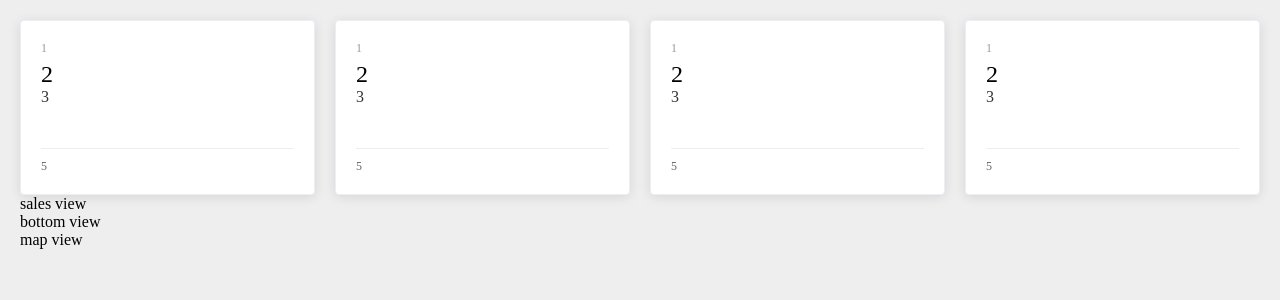
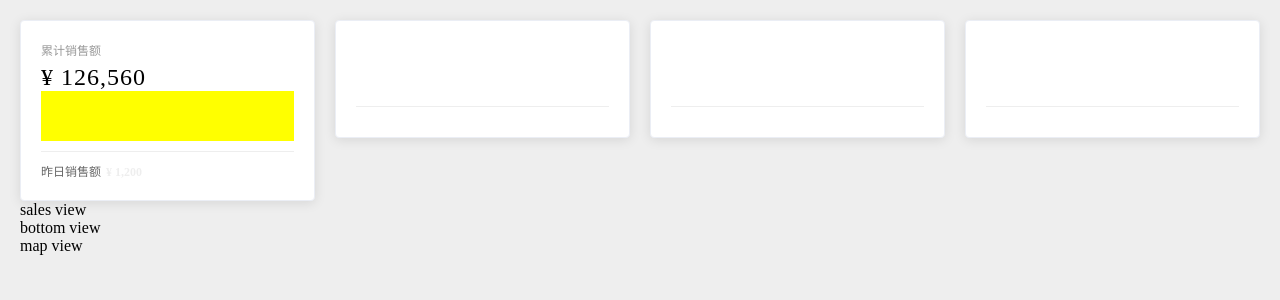
Before and after one commit to Yuan-Desheng/Desktop, a Vue app in the folder imooc-datav-report-dev/: page /#/ in a window 1280 px wide. Shown: the top 300 px of the page. Built offline with nearby package versions, Linux system fonts and the light colour scheme.

Commit message:
5-07 核心指标公共组件抽取

```diff
--- a/imooc-datav-report-dev/src/components/TopView/components/CommonCard/index.vue
+++ b/imooc-datav-report-dev/src/components/TopView/components/CommonCard/index.vue
@@ -1,16 +1,30 @@
 <template>
   <div id="common-card">
-    <div class="title">1</div>
-    <div class="value">2</div>
-    <div class="chart">3</div>
+    <div class="title">{{title}}</div>
+    <div class="value">{{value}}</div>
+    <div class="chart">
+      <slot></slot>
+    </div>
     <div class="line"/>
-    <div class="total">5</div>
+    <div class="total">
+      <slot name="footer"></slot>
+    </div>
   </div>
 </template>
 
 <script>
 export default {
-  name: "index"
+  name: "index",
+  props: {
+    title: {
+      type: String,
+      default: ""
+    },
+    value: {
+      type: String,
+      default: ""
+    }
+  }
 }
 </script>
 
--- a/imooc-datav-report-dev/src/components/TopView/components/TotalSales/index.vue
+++ b/imooc-datav-report-dev/src/components/TopView/components/TotalSales/index.vue
@@ -1,9 +1,21 @@
 <template>
-  <common-card/>
+  <common-card title="累计销售额" value="¥ 126,560">
+    <template>
+      <div class="compare">
+      </div>
+    </template>
+    <template v-slot:footer>
+      <div>
+        <span>昨日销售额</span>
+        <span class="money">¥ 1,200</span>
+      </div>
+    </template>
+  </common-card>
 </template>
 
 <script>
 import CommonCardMixin from "@/mixins/commonCardMixin";
+
 export default {
   name: "index",
   mixins: [CommonCardMixin]
@@ -11,5 +23,18 @@ export default {
 </script>
 
 <style scoped>
+.compare{
+  height: 100%;
+  background: yellow;
+}
 
+span {
+  font-size: 12px;
+}
+
+.money {
+  margin-left: 5px;
+  color: #eee;
+  font-weight: 700;
+}
 </style>
```
